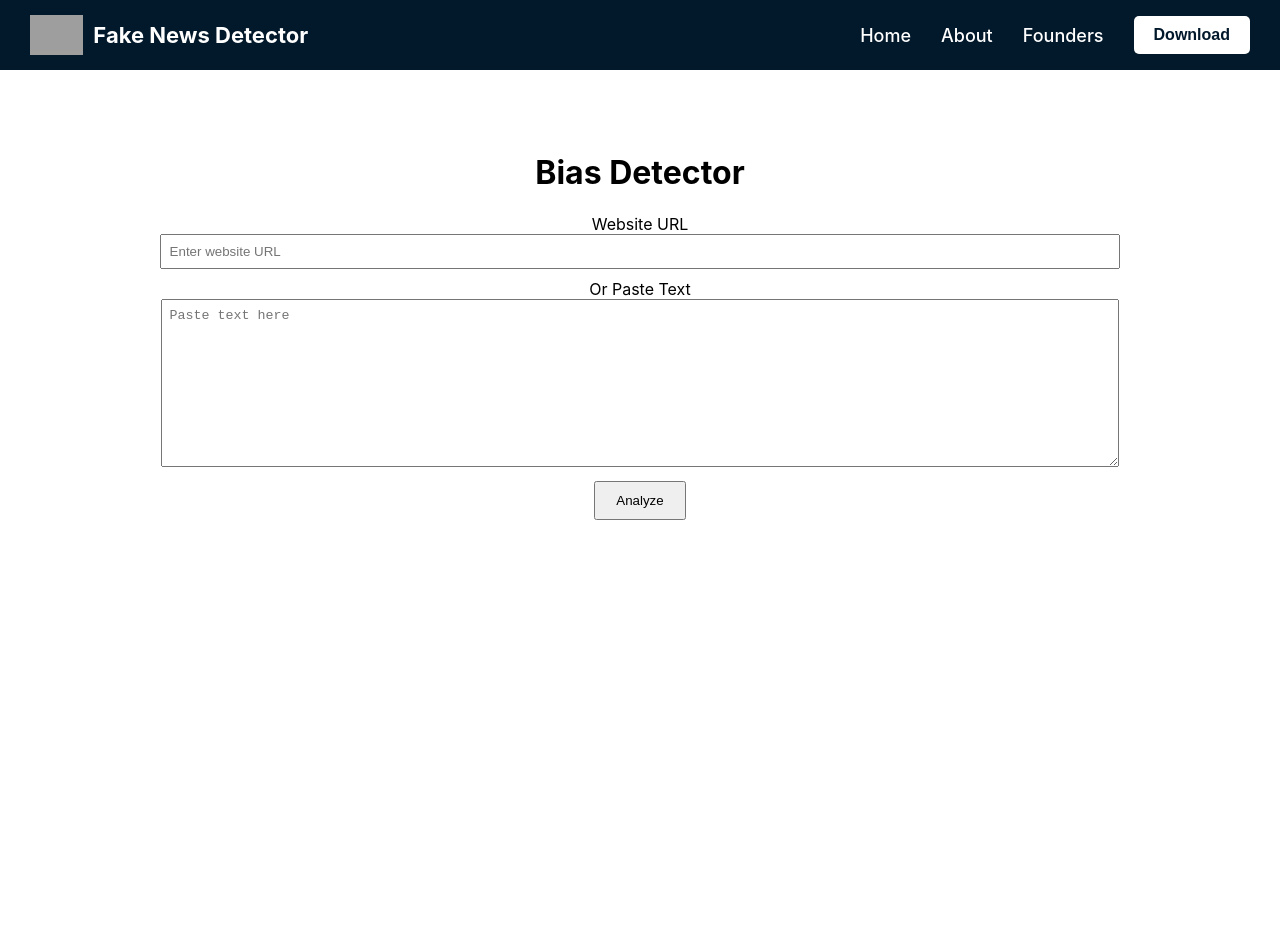
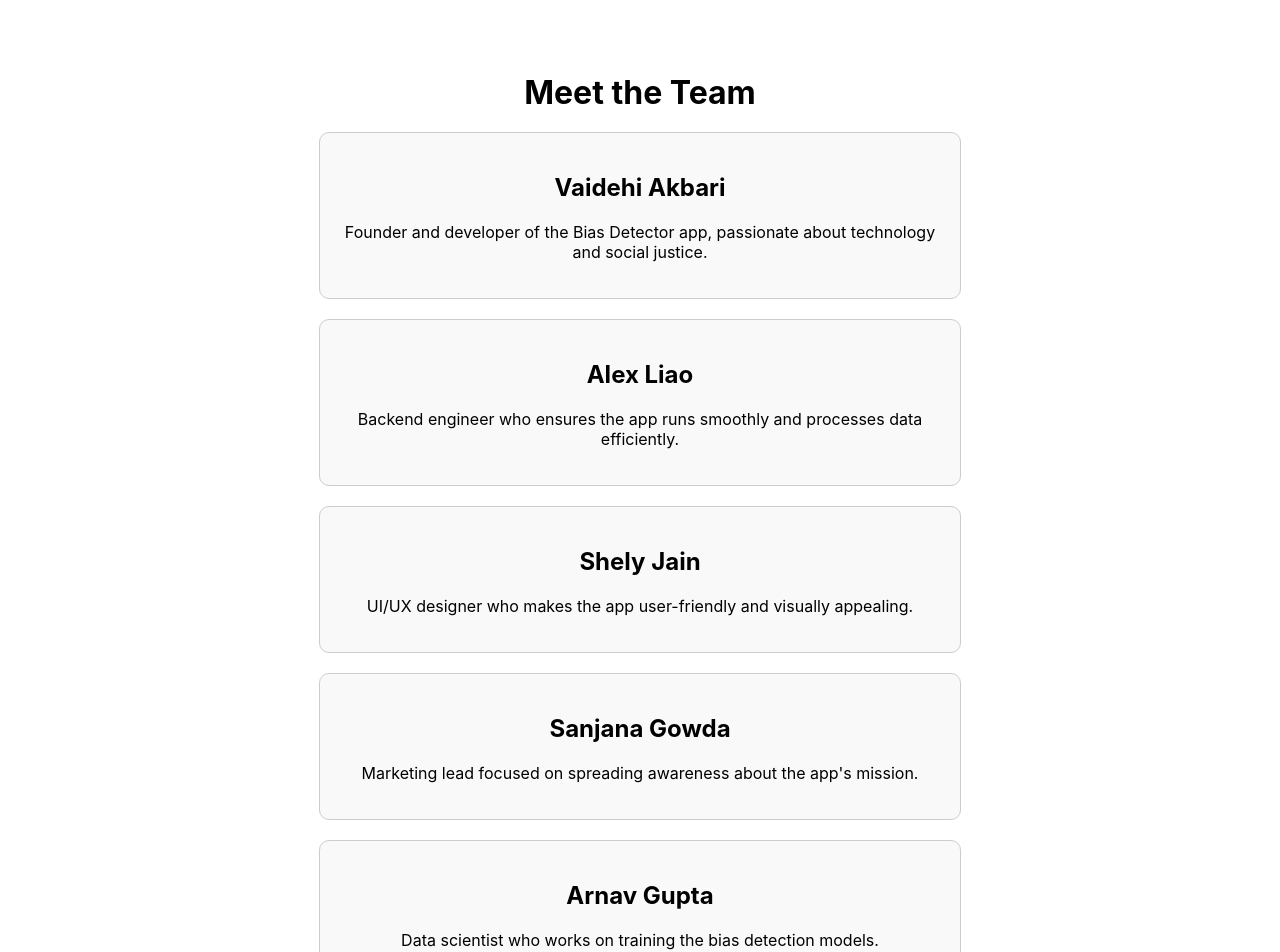
Before and after one commit to alexliao95311/bias-detector, a React (Vite) app in the folder frontend/: page /founder in a window 1280 px wide. Shown: the top 952 px of the page. Before the commit the page ends 800 px from the top, so only its background shows below. Built offline with nearby package versions, Linux system fonts and the light colour scheme; grey boxes are pictures that could not be loaded.

Commit message:
added founders merge

```diff
--- a/frontend/package.json
+++ b/frontend/package.json
@@ -12,7 +12,8 @@
   "dependencies": {
     "axios": "^1.8.1",
     "react": "^19.0.0",
-    "react-dom": "^19.0.0"
+    "react-dom": "^19.0.0",
+    "react-router-dom": "^7.2.0"
   },
   "devDependencies": {
     "@eslint/js": "^9.21.0",
--- a/frontend/src/App.jsx
+++ b/frontend/src/App.jsx
@@ -1,9 +1,12 @@
 import React, { useState } from 'react';
 import axios from 'axios';
+import { BrowserRouter as Router, Routes, Route, Link } from "react-router-dom";
 import './App.css';
 import mainIcon from "../../extension/mainicon.png";
+import Founder from "./founder.jsx";
 
-function App() {
+// Home component (your working App.jsx content)
+function Home() {
   const [url, setUrl] = useState('');
   const [text, setText] = useState('');
   const [result, setResult] = useState('');
@@ -29,13 +32,10 @@ function App() {
       setResult(JSON.stringify(response.data, null, 2));
     } catch (error) {
       if (error.response) {
-        // Server responded with a status outside the 2xx range.
         setResult(`Error: ${error.response.data.detail}`);
       } else if (error.request) {
-        // Request was made but no response received.
         setResult("Error: No response received from the server.");
       } else {
-        // Something went wrong setting up the request.
         setResult(`Error: ${error.message}`);
       }
     }
@@ -90,21 +90,21 @@ function App() {
             src={mainIcon}
             alt="Logo"
             style={{ height: '40px', marginRight: '10px' }}
-          ></img>
+          />
           <div style={{ fontSize: '22px', fontWeight: 'bold' }}>Fake News Detector</div>
         </div>
 
         {/* Right: Navigation Links + Download Button */}
         <div style={{ display: 'flex', alignItems: 'center' }}>
-          <a href="#" style={navLinkStyle}>
+          <Link to="/" style={navLinkStyle}>
             Home
-          </a>
+          </Link>
           <a href="#about" style={navLinkStyle}>
             About
           </a>
-          <a href="#founders" style={navLinkStyle}>
+          <Link to="/founder" style={navLinkStyle}>
             Founders
-          </a>
+          </Link>
           <button style={downloadButtonStyle}>Download</button>
         </div>
       </nav>
@@ -129,7 +129,6 @@ function App() {
             style={{ width: '80%', padding: '8px' }}
             disabled={text.length > 0} // Disable if text is entered
           />
-
         </div>
         <div style={{ marginTop: '10px' }}>
           <label>Or Paste Text</label>
@@ -172,4 +171,16 @@ function App() {
   );
 }
 
+// Main App with Router added for the Founder page
+function App() {
+  return (
+    <Router>
+      <Routes>
+        <Route path="/" element={<Home />} />
+        <Route path="/founder" element={<Founder />} />
+      </Routes>
+    </Router>
+  );
+}
+
 export default App;
--- /dev/null
+++ b/frontend/src/founder.jsx
@@ -0,0 +1,70 @@
+
+import React from "react";
+
+function Founder() {
+  const team = [
+    {
+      name: "Vaidehi Akbari",
+      bio: "Founder and developer of the Bias Detector app, passionate about technology and social justice.",
+    },
+    {
+      name: "Alex Liao",
+      bio: "Backend engineer who ensures the app runs smoothly and processes data efficiently.",
+    },
+    {
+      name: "Shely Jain",
+      bio: "UI/UX designer who makes the app user-friendly and visually appealing.",
+    },
+    {
+      name: "Sanjana Gowda",
+      bio: "Marketing lead focused on spreading awareness about the app's mission.",
+    },
+    {
+      name: "Arnav Gupta",
+      bio: "Data scientist who works on training the bias detection models.",
+    },
+  ];
+
+  return (
+    <div style={styles.container}>
+      <h1 style={styles.title}>Meet the Team</h1>
+      {team.map((member, index) => (
+        <div key={index} style={styles.bioContainer}>
+          <h2>{member.name}</h2>
+          <p>{member.bio}</p>
+        </div>
+      ))}
+      <a href="/" style={styles.link}>Back to Home</a> {/* Back to Home Link */}
+    </div>
+  );
+}
+
+const styles = {
+  container: {
+    textAlign: "center",
+    padding: "20px",
+  },
+  title: {
+    fontSize: "32px",
+    marginBottom: "20px",
+  },
+  bioContainer: {
+    margin: "20px",
+    padding: "20px",
+    border: "1px solid #ccc",
+    borderRadius: "10px",
+    maxWidth: "600px",
+    marginLeft: "auto",
+    marginRight: "auto",
+    background: "#f9f9f9",
+  },
+  link: {
+    textDecoration: "none",
+    color: "blue",
+    marginTop: "20px",
+    display: "inline-block",
+    fontSize: "18px",
+  },
+};
+
+export default Founder;
```
Also changed, not shown: 1 other file (tests, documents, lock files or other folders).
